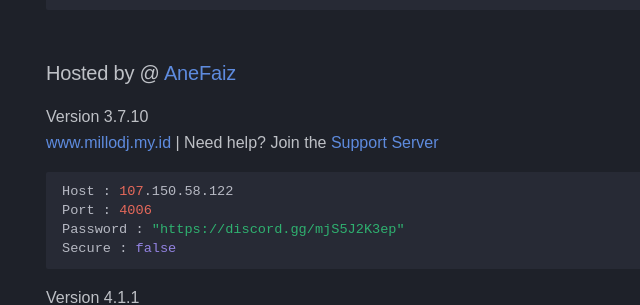
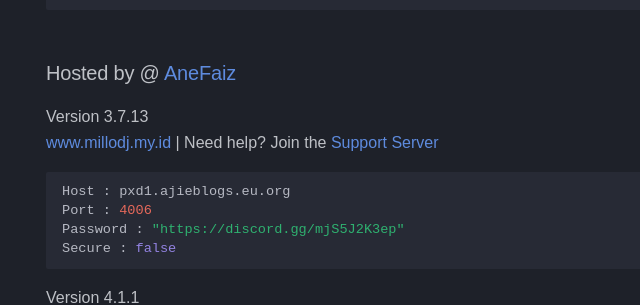
Before and after one commit to DarrenOfficial/lavalink-list, an MkDocs documentation site: the page built from docs/NoSSL/Lavalink-NonSSL.md, in a window 1280 px wide and 900 px high, scrolled down 1354 px. Shown: the part 152-457 px from the top of the window, without its empty margins (0-640 px from the left). Built offline with MkDocs 1.6.1 and Material for MkDocs 9.7.7, drawn with Linux system fonts in a browser that asks for light colours; some web fonts are replaced; comment, search, counter and statistics services are not loaded; a style sheet for code colours, icons or effects is not loaded.

Commit message:
Update Lavalink version and host information
Updated version number and host details in Lavalink-NonSSL.md

````diff
--- a/docs/NoSSL/Lavalink-NonSSL.md
+++ b/docs/NoSSL/Lavalink-NonSSL.md
@@ -73,10 +73,10 @@ Secure : false
 ```
 
 ### Hosted by @ [AneFaiz](https://discord.com/users/762337438869225533)
-Version 3.7.10 <br />
+Version 3.7.13 <br />
 [www.millodj.my.id](https://millodj.my.id) | Need help? Join the [Support Server](https://discord.gg/mjS5J2K3ep)
 ```bash
-Host : 107.150.58.122
+Host : pxd1.ajieblogs.eu.org
 Port : 4006
 Password : "https://discord.gg/mjS5J2K3ep"
 Secure : false
````
